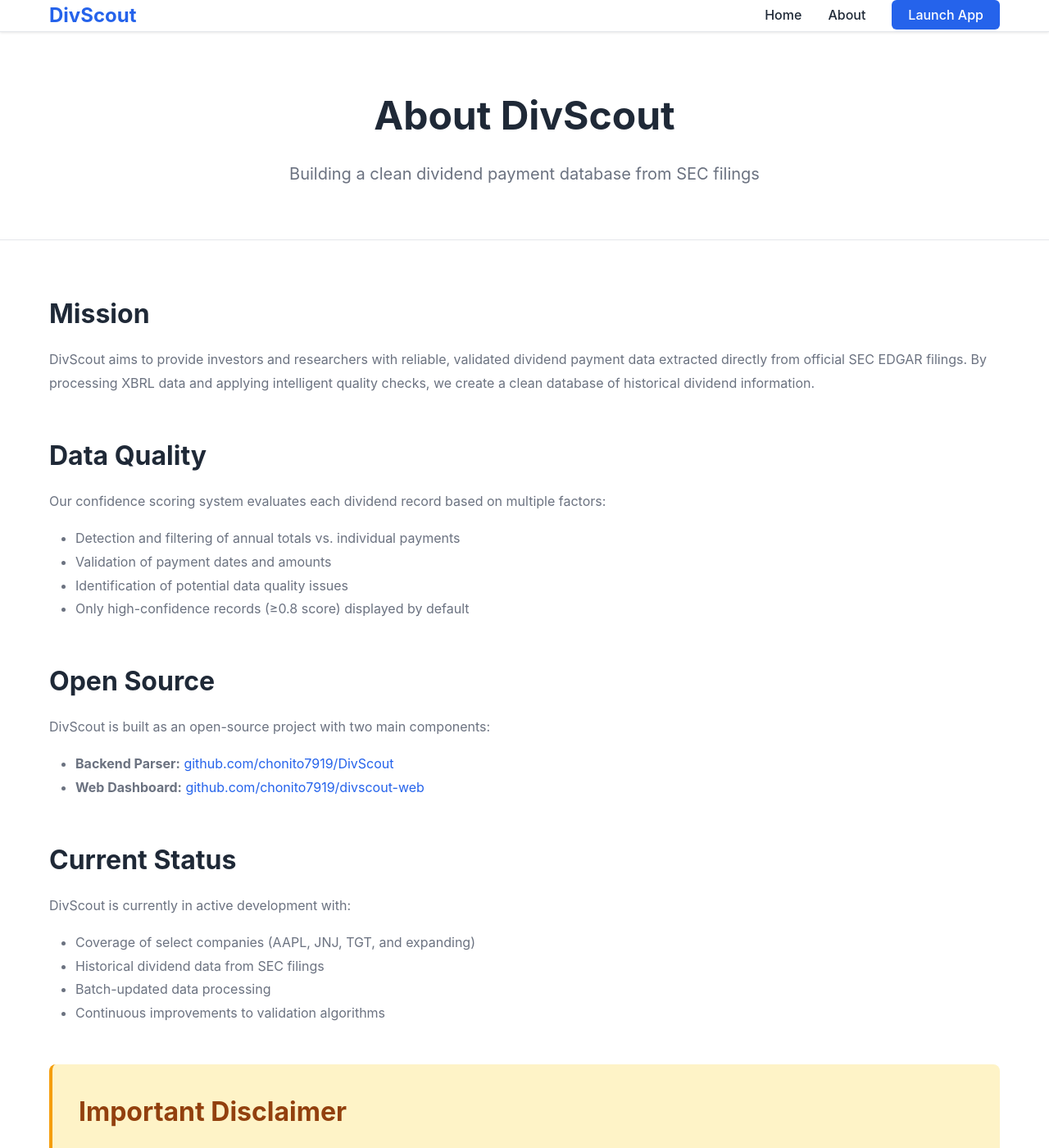
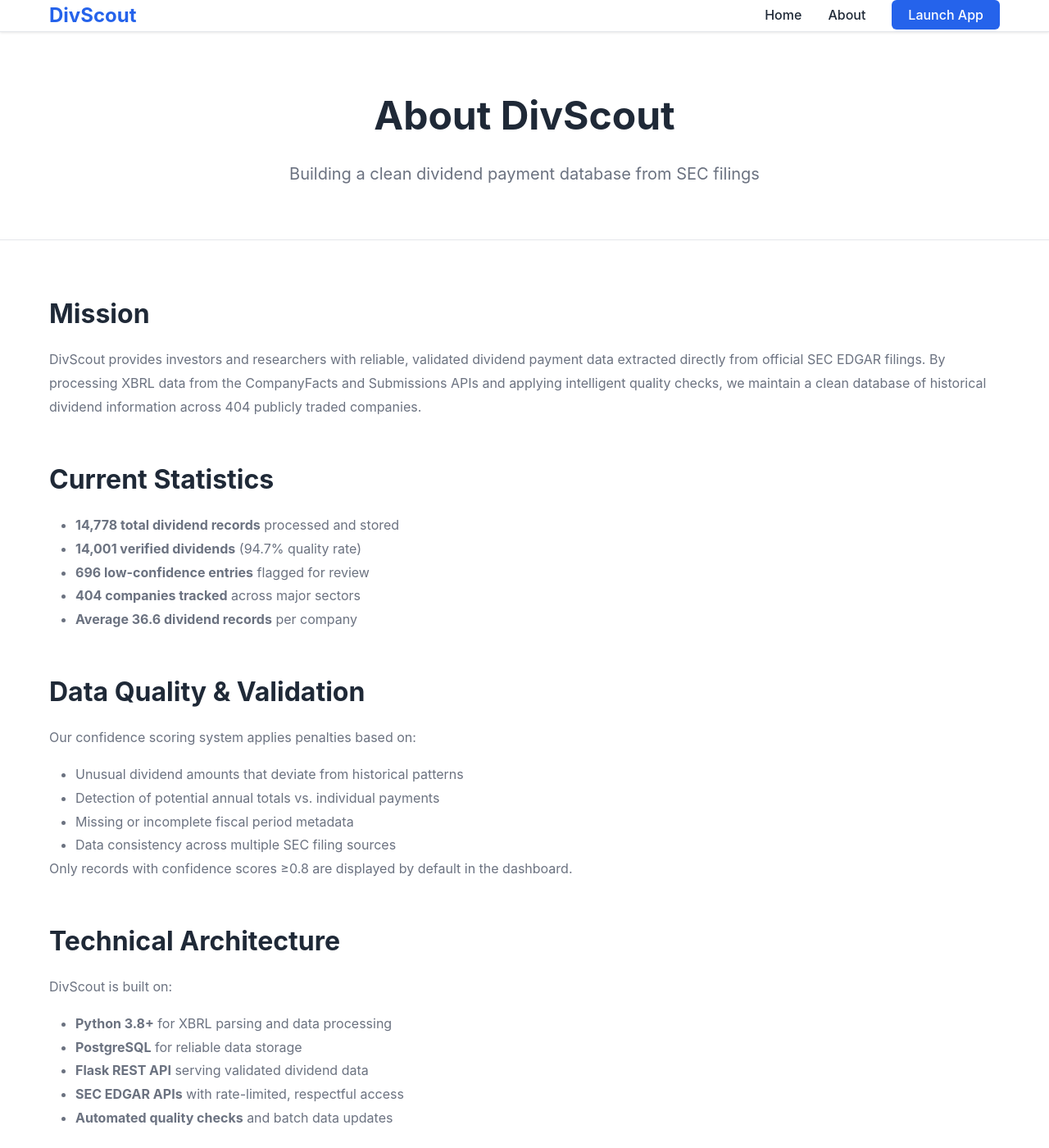
Before and after one commit to chonito7919/divscout-site, a Jekyll site: the page built from public_html/about.html, in a window 1280 px wide and 1400 px high. Shown: the whole window at 82% size. Built offline with Jekyll 4.4.1, drawn with Linux system fonts in a browser that asks for light colours; some of the changed text lies outside the part shown.

Commit message:
Update site with accurate project statistics and remove emojis
- Updated homepage with 404 companies and 14,778 dividend records
- Added 94.7% verification rate and detailed statistics
- Removed all emojis from feature descriptions
- Updated About page with current stats, limitations, and technical architecture
- Enhanced README with project statistics and testing information
- Updated CONTRIBUTING.md with testing requirements
- Clarified disclaimer language throughout

```diff
--- a/public_html/about.html
+++ b/public_html/about.html
@@ -15,17 +15,54 @@
     <div class="container">
         <div class="about-section">
             <h2>Mission</h2>
-            <p>DivScout aims to provide investors and researchers with reliable, validated dividend payment data extracted directly from official SEC EDGAR filings. By processing XBRL data and applying intelligent quality checks, we create a clean database of historical dividend information.</p>
+            <p>DivScout provides investors and researchers with reliable, validated dividend payment data extracted directly from official SEC EDGAR filings. By processing XBRL data from the CompanyFacts and Submissions APIs and applying intelligent quality checks, we maintain a clean database of historical dividend information across 404 publicly traded companies.</p>
         </div>
 
         <div class="about-section">
-            <h2>Data Quality</h2>
-            <p>Our confidence scoring system evaluates each dividend record based on multiple factors:</p>
+            <h2>Current Statistics</h2>
             <ul>
-                <li>Detection and filtering of annual totals vs. individual payments</li>
-                <li>Validation of payment dates and amounts</li>
-                <li>Identification of potential data quality issues</li>
-                <li>Only high-confidence records (≥0.8 score) displayed by default</li>
+                <li><strong>14,778 total dividend records</strong> processed and stored</li>
+                <li><strong>14,001 verified dividends</strong> (94.7% quality rate)</li>
+                <li><strong>696 low-confidence entries</strong> flagged for review</li>
+                <li><strong>404 companies tracked</strong> across major sectors</li>
+                <li><strong>Average 36.6 dividend records</strong> per company</li>
+            </ul>
+        </div>
+
+        <div class="about-section">
+            <h2>Data Quality & Validation</h2>
+            <p>Our confidence scoring system applies penalties based on:</p>
+            <ul>
+                <li>Unusual dividend amounts that deviate from historical patterns</li>
+                <li>Detection of potential annual totals vs. individual payments</li>
+                <li>Missing or incomplete fiscal period metadata</li>
+                <li>Data consistency across multiple SEC filing sources</li>
+            </ul>
+            <p>Only records with confidence scores ≥0.8 are displayed by default in the dashboard.</p>
+        </div>
+
+        <div class="about-section">
+            <h2>Technical Architecture</h2>
+            <p>DivScout is built on:</p>
+            <ul>
+                <li><strong>Python 3.8+</strong> for XBRL parsing and data processing</li>
+                <li><strong>PostgreSQL</strong> for reliable data storage</li>
+                <li><strong>Flask REST API</strong> serving validated dividend data</li>
+                <li><strong>SEC EDGAR APIs</strong> with rate-limited, respectful access</li>
+                <li><strong>Automated quality checks</strong> and batch data updates</li>
+            </ul>
+        </div>
+
+        <div class="about-section">
+            <h2>Limitations</h2>
+            <p>Important limitations to be aware of:</p>
+            <ul>
+                <li>Does not provide real-time data</li>
+                <li>Cannot predict future dividends</li>
+                <li>Limited to companies with XBRL data in SEC filings</li>
+                <li>No comprehensive handling of special dividends</li>
+                <li>Dividend date accuracy may vary based on source data</li>
+                <li>Historical data only, not suitable for trading decisions</li>
             </ul>
         </div>
 
@@ -38,21 +75,11 @@
             </ul>
         </div>
 
-        <div class="about-section">
-            <h2>Current Status</h2>
-            <p>DivScout is currently in active development with:</p>
-            <ul>
-                <li>Coverage of select companies (AAPL, JNJ, TGT, and expanding)</li>
-                <li>Historical dividend data from SEC filings</li>
-                <li>Batch-updated data processing</li>
-                <li>Continuous improvements to validation algorithms</li>
-            </ul>
-        </div>
-
         <div class="about-section disclaimer-box">
             <h2>Important Disclaimer</h2>
-            <p><strong>DivScout is for educational and informational purposes only.</strong></p>
-            <p>This platform does not constitute financial advice, investment recommendations, or any form of professional guidance. Always conduct your own research and consult with qualified financial professionals before making investment decisions.</p>
+            <p><strong>THIS SOFTWARE IS FOR INFORMATIONAL AND EDUCATIONAL PURPOSES ONLY.</strong></p>
+            <p>DivScout does not constitute financial advice, investment recommendations, or any form of professional guidance. The data provided should not be used for making financial decisions. Always conduct your own thorough research and consult with qualified financial professionals before making any investment decisions.</p>
+            <p>While we strive for accuracy, dividend data extracted from SEC filings may contain errors or omissions. Users should verify all information independently.</p>
         </div>
     </div>
 </section>
```
Also changed, not shown: CONTRIBUTING.md (+13 -1 lines), public_html/index.html (+22 -21 lines), README.md.
